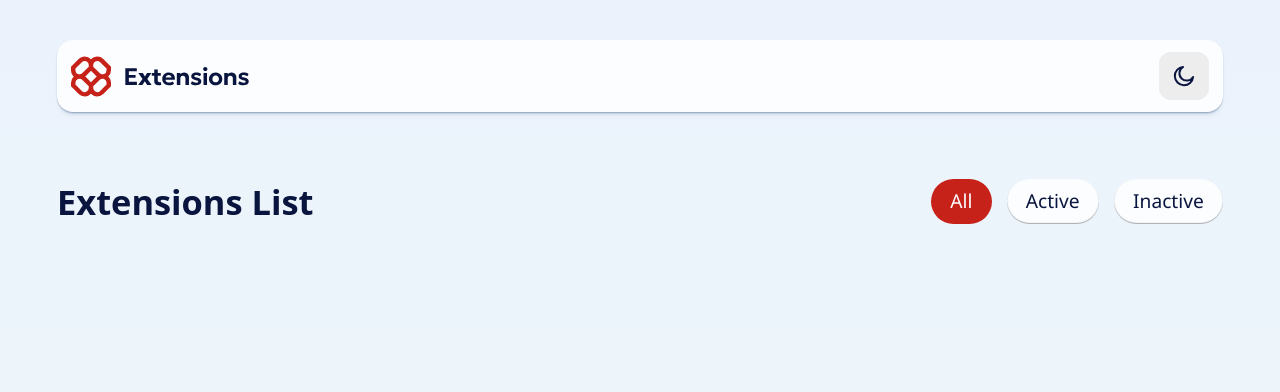
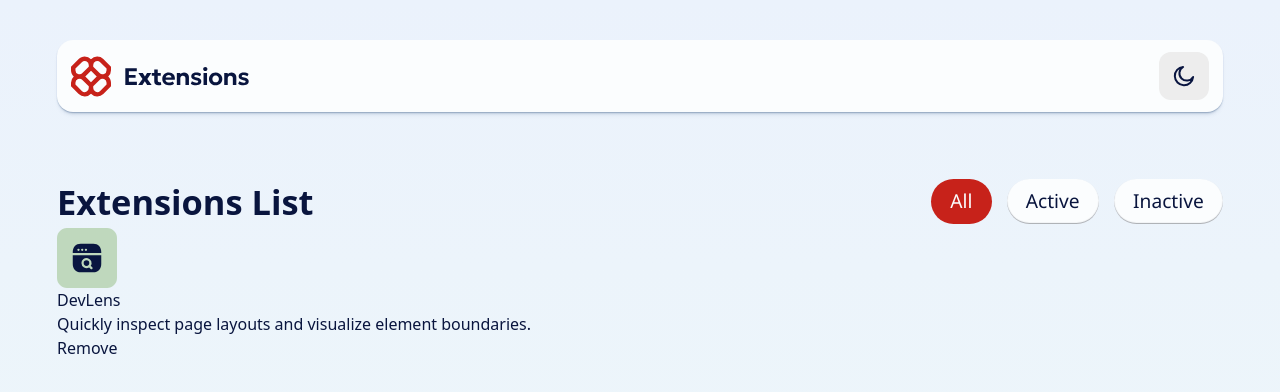
Before and after one commit to CodingWithJiro/frontend-mentor-browser-extension-manager, a React (Vite) app: page / in a window 1280 px wide. Shown: the top 392 px of the page. Built offline with nearby package versions, Linux system fonts and the light colour scheme.

Commit message:
feat(components): add basic extension structure to Extension

```diff
--- /dev/null
+++ b/src/components/Extension.jsx
@@ -0,0 +1,26 @@
+import imageUrl from "../assets/logo-devlens_60x60.svg";
+
+const Extension = () => {
+  return (
+    <section>
+      <div>
+        <img src={imageUrl} alt="" width="60" height="60" />
+
+        <div>
+          <h3>DevLens</h3>
+          <p>Quickly inspect page layouts and visualize element boundaries.</p>
+        </div>
+      </div>
+
+      <div>
+        <button type="button">Remove</button>
+        <button
+          type="button"
+          aria-label="Toggle extension to active/inactive"
+        ></button>
+      </div>
+    </section>
+  );
+};
+
+export default Extension;
--- a/src/components/ExtensionsGrid.jsx
+++ b/src/components/ExtensionsGrid.jsx
@@ -1,5 +1,11 @@
+import Extension from "./Extension";
+
 const ExtensionsGrid = () => {
-  return <section aria-labelledby="extensions-title"></section>;
+  return (
+    <section aria-labelledby="extensions-title">
+      <Extension />
+    </section>
+  );
 };
 
 export default ExtensionsGrid;
```
